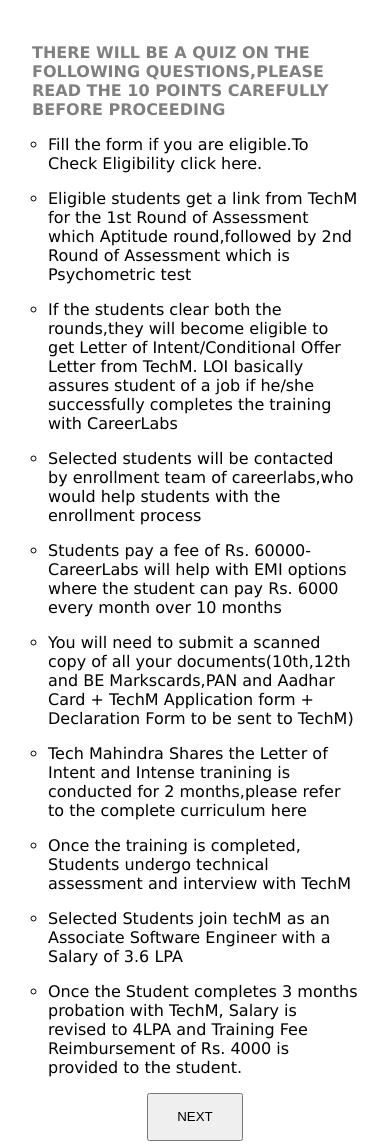
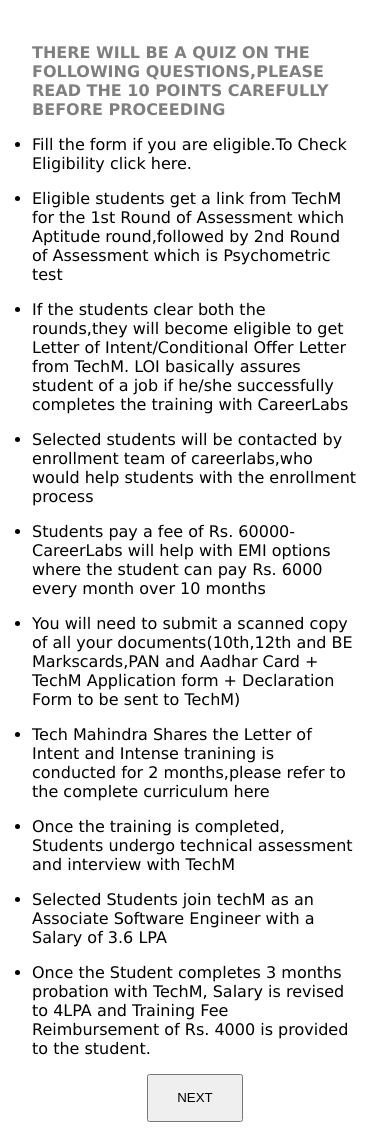
Before and after one commit to tejaswigutta/techMahindra, a plain HTML site: page index.html in a window 390 px wide. Drawn offline with Linux system fonts and the light colour scheme.

Commit message:
first commit

```diff
--- a/index.html
+++ b/index.html
@@ -47,7 +47,7 @@
         }
 
         #points {
-        padding-left: 1rem;
+        padding-left: 0rem;
         /* margin:0; */
       }
       }
@@ -66,7 +66,7 @@
         THERE WILL BE A QUIZ ON THE FOLLOWING QUESTIONS,PLEASE READ THE 10
         POINTS CAREFULLY BEFORE PROCEEDING
       </h1>
-      <ul type="circle" id="points">
+      <ul type="disk" id="points">
         <li>
           Fill the form if you are eligible.To Check Eligibility click here.
         </li>
```
